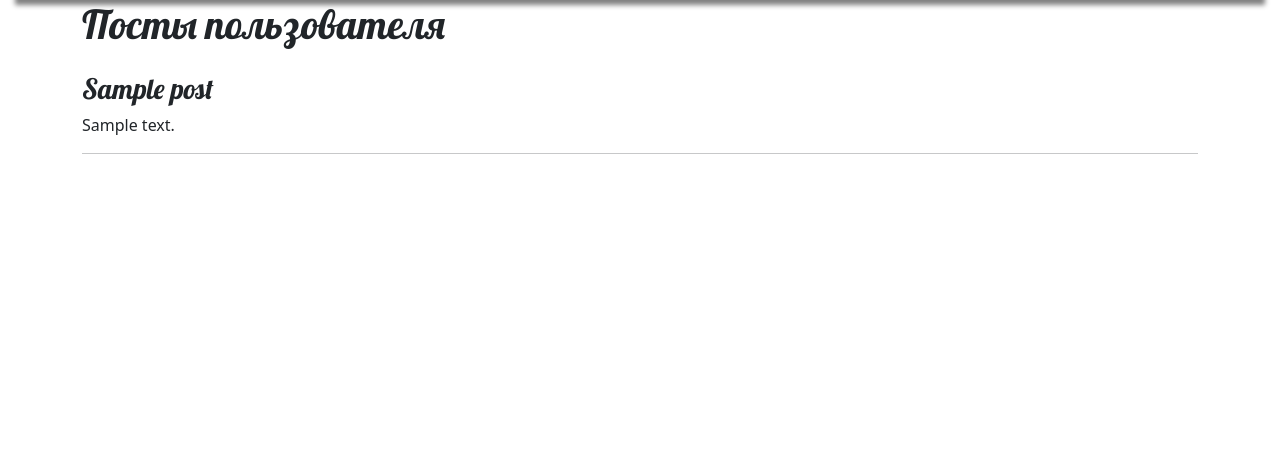
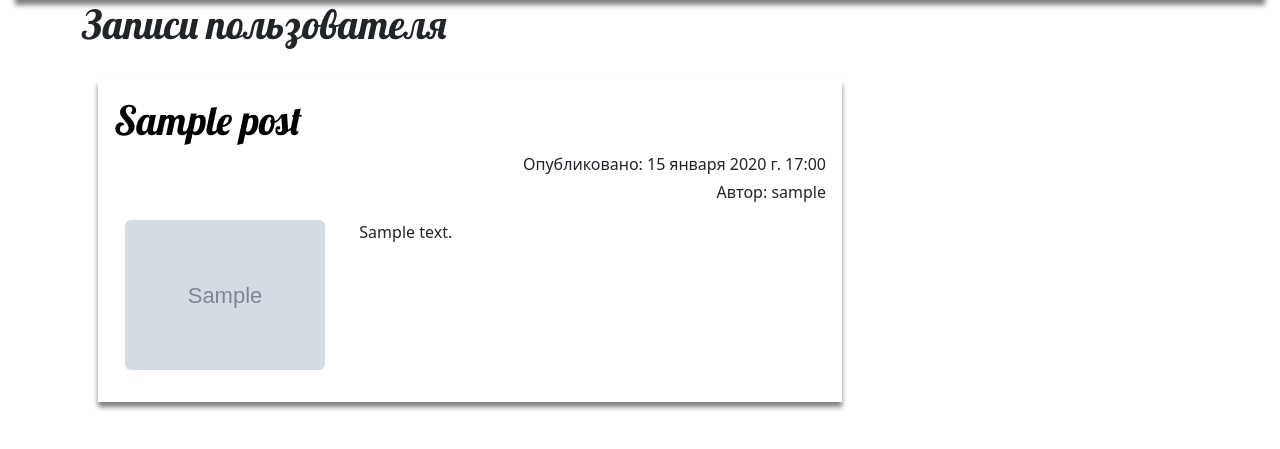
Before and after one commit to phk70/diplom_blog, a Django app: page /posts-user/1/ in a window 1280 px wide. Shown: the part 106-555 px from the top of the page. Run offline with Django 5.2, Linux system fonts and the light colour scheme; a user stored in the database is signed in; tables that the repository leaves empty hold one stand-in row (values such as "Sample post"); grey boxes marked "Sample" are stand-in pictures.

Commit message:
Верстка profile, post-list, post-fetail. Сделана видимость кнопок add, up, del только для автора.

```diff
--- a/blog/static/css/blog.css
+++ b/blog/static/css/blog.css
@@ -54,21 +54,28 @@ h1, h2, h3, h4 {
 .post {
     box-shadow: 0px 5px 5px gray;
     padding: 1rem;
-    transition: 1s;
-}
+    transition: 0.3s;
+    min-width: 620px;
+    }
 
 .post:hover {
-    transform: scale(1.03);
-    /* transition: 1s; */
+    transform: scale(1.01);
+    box-shadow: 5px 10px 5px darkgray;
 }
 
 .post h1 a, .post h1 a:visited {
     color: #000000;
+    text-decoration: none;
+}
+
+.post a {
+    text-decoration: none;
+    color: dimgray;
 }
 
 .post-list-text {
     display: -webkit-box;
-    -webkit-line-clamp: 8;
+    -webkit-line-clamp: 6;
     -webkit-box-orient: vertical;
     overflow: hidden;
 }
--- a/blog/templates/blog/post_detail.html
+++ b/blog/templates/blog/post_detail.html
@@ -10,7 +10,7 @@
                 <h1>{{ post.title }}</h1>
             </div>
             <div class="col-6 d-flex align-items-center justify-content-end">
-                {% if post.author.username == post.author %}
+                {% if user.id == post.author.id %}
                     <a class="bi bi-pencil fs-4" href="{% url 'blog:post_update' pk=post.pk %}"></a>
                     <a class="bi bi-file-earmark-x fs-4" href="{% url 'blog:post_delete' pk=post.pk %}"></a>
                 {% endif %}
--- a/blog/templates/blog/post_list.html
+++ b/blog/templates/blog/post_list.html
@@ -5,7 +5,8 @@
     {% for post in posts %}
         <div class="col-md-8 m-3">
             <div class="post">
-                <h1><a href="{% url 'blog:post_detail' pk=post.pk %}">{{ post.title }}</a></h1>
+                <a href="{% url 'blog:post_detail' pk=post.pk %}">
+                <h1>{{ post.title }}</h1>
                 <div class="published">
                     <p class="mb-1">Опубликовано: {{ post.published_date }}</p>
                     <p>Автор: {{ post.author }}</p>
@@ -13,13 +14,14 @@
                 <div class="row">
                     <div class="col-4 mb-3">
                         {% if post.image %}
-                            <img class="rounded mx-auto d-block" src="{{ post.image.url }}" width="200">
+                            <img class="rounded mx-auto d-block" src="{{ post.image.url }}" height="150">
                         {% endif %}
                     </div>
                     <div class="col-8 mb-3">
                         <p class="post-list-text">{{ post.text | linebreaksbr }}</p>
                     </div>
                 </div>
+                </a>
             </div>
         </div>
     {% endfor %}
--- a/blog/templates/blog/posts_user.html
+++ b/blog/templates/blog/posts_user.html
@@ -3,11 +3,27 @@
 {% block title %}TravelMap - Посты пользователя{% endblock title %}
 {% block content %}
 <div>
-    <h1 class="pb-3">Посты пользователя</h1>
+    <h1 class="pb-3">Записи пользователя</h1>
     {% for post in posts %}
-    <h3>{{ post.title }}</h3>
-    <p>{{ post.text }}</p>
-    <hr>
-{% endfor %}
+        <div class="col-md-8 m-3">
+            <div class="post">
+                <h1><a href="{% url 'blog:post_detail' pk=post.pk %}">{{ post.title }}</a></h1>
+                <div class="published">
+                    <p class="mb-1">Опубликовано: {{ post.published_date }}</p>
+                    <p>Автор: {{ post.author }}</p>
+                </div>
+                <div class="row">
+                    <div class="col-4 mb-3">
+                        {% if post.image %}
+                            <img class="rounded mx-auto d-block" src="{{ post.image.url }}" width="200">
+                        {% endif %}
+                    </div>
+                    <div class="col-8 mb-3">
+                        <p class="post-list-text">{{ post.text | linebreaksbr }}</p>
+                    </div>
+                </div>
+            </div>
+        </div>
+    {% endfor %}
 </div>
 {% endblock content %}
```
Also changed, not shown: users/templates/users/profile.html (+0 -35 lines), blog/views.py (line endings or trailing spaces).
